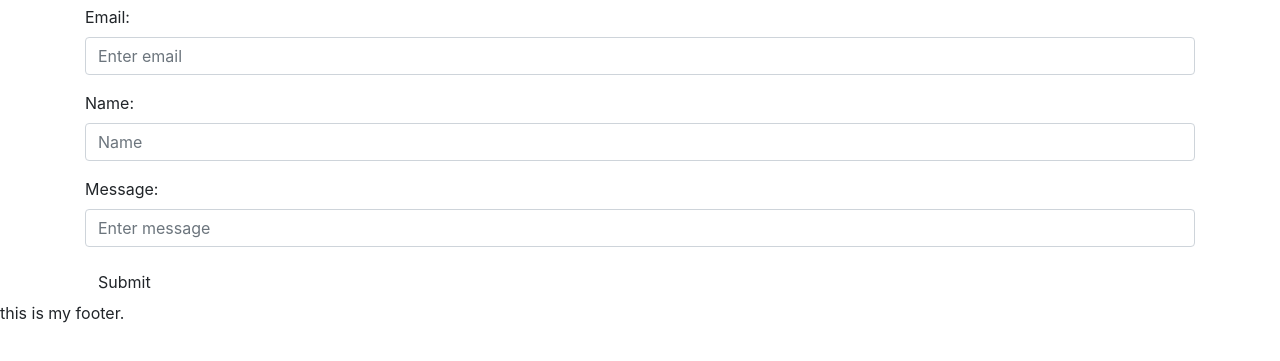
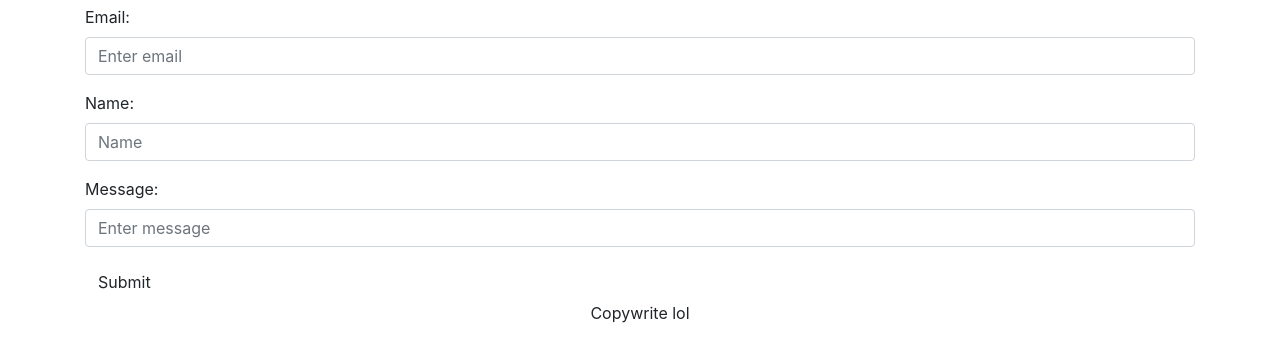
Before and after one commit to Mjimenez05/Bootstrap-Portfolio, a plain HTML site: page contact.html in a window 1280 px wide. Shown: the part 51-412 px from the top of the page. Drawn offline with nearby package versions, Linux system fonts and the light colour scheme; files that its build step writes are made by us from their sources.

Commit message:
Started over this morning with the page. Tried to copy old work into bootstrap, to no avail.

```diff
--- a/contact.html
+++ b/contact.html
@@ -47,7 +47,7 @@
 </div>
 
 <footer>
-    this is my footer.
+    <div id="footer1" class="col-xs-12 col-md-12" style="text-align: center;">Copywrite lol</div>
 </footer>
 
 <body>
--- a/css/style.css
+++ b/css/style.css
@@ -1 +1,3 @@
-header body
+footer {
+    text-align: center;
+}
```
Also changed, not shown: index.html (+2 -2 lines), portfolio.html (+0 -1 lines).
